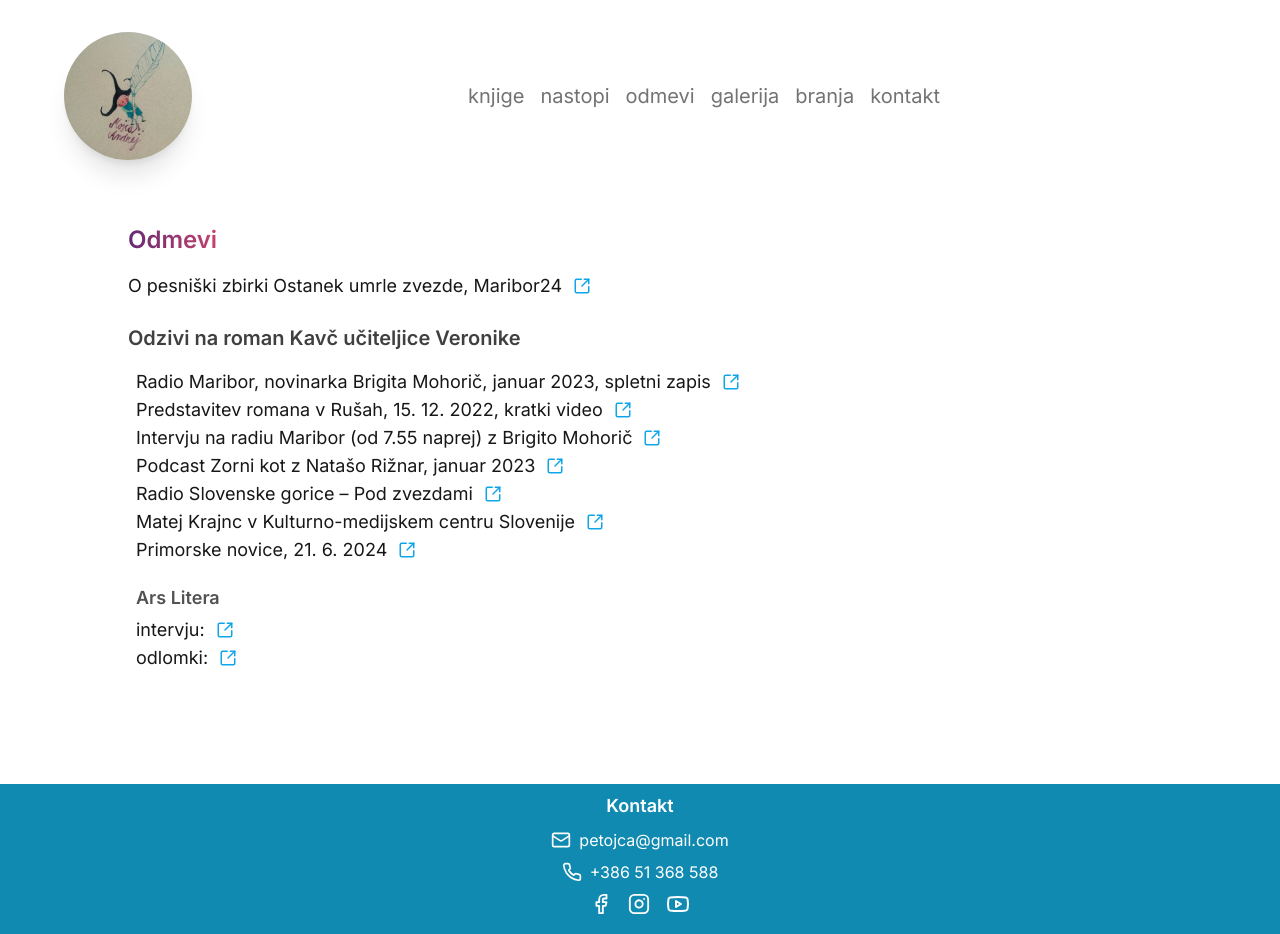
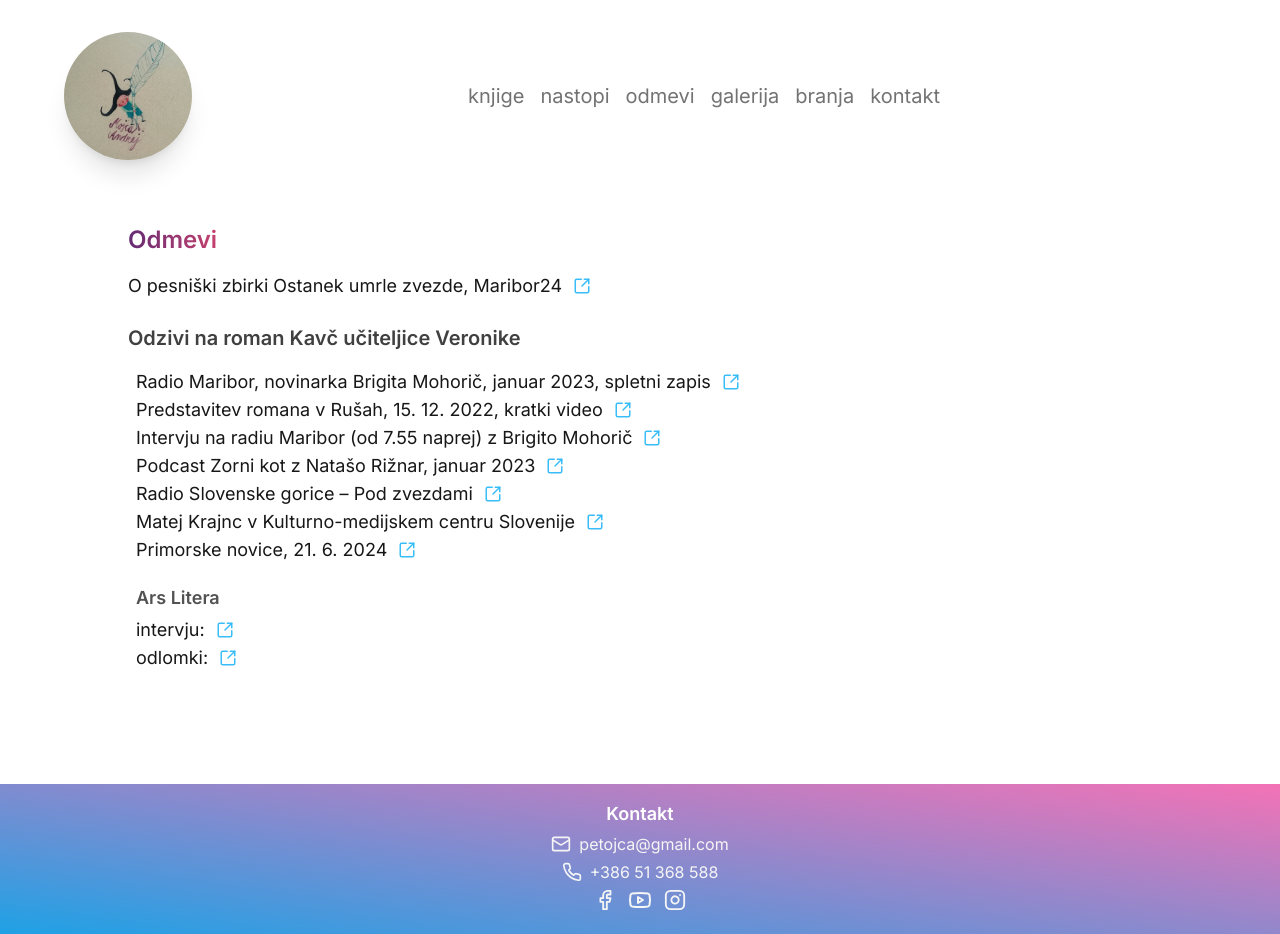
Before and after one commit to Mojca-Andrej/frontend, a Next.js app: page /odmevi in a window 1280 px wide. Shown: the top 934 px of the page. Built offline with nearby package versions, Linux system fonts and the light colour scheme.

Commit message:
minor color fixes

```diff
--- a/src/app/(general)/components/about.tsx
+++ b/src/app/(general)/components/about.tsx
@@ -28,7 +28,7 @@ export default function About() {
         </p>
       </div>
       <div className="flex flex-col justify-center md:col-span-1 items-center md:items-start ">
-        <Image width={"400"} height={"400"} src="/naslovnica.jpg" alt="Descriptive Alt Text" className="md:w-full max-h-[90%] object-cover w-2/3 rounded-sm shadow-sm" />
+        <Image width={"400"} height={"400"} src="/naslovnica.jpg" alt="Descriptive Alt Text" className="md:w-full max-h-[90%] object-cover w-2/3 rounded-md shadow-md" />
         <p className="text-neutral-500 text-sm flex justify-start px-1 py-2">Foto: Boštjan Lah</p>
       </div>
     </div>
--- a/src/app/(general)/components/footer.tsx
+++ b/src/app/(general)/components/footer.tsx
@@ -3,29 +3,27 @@ import { Facebook, Instagram, Mail, Phone, Youtube } from "lucide-react";
 
 export default function Footer () {
     return (
-        <footer id="footer" className="bg-primary-100 text-white p-2">
+        <footer id="footer" className="bg-gradient-to-tr from-sky-500 to-pink-400  pt-4 pb-2">
             <div className="flex justify-center">
-                <div className="flex flex-col items-center space-y-2">
-                    <h2 className="text-lg font-semibold">Kontakt</h2>
-                    <div className="flex space-x-2 items-center">
+                <div className="flex flex-col items-center space-y-1">
+                    <h2 className="text-lg font-semibold text-white">Kontakt</h2>
+                    <div className="flex space-x-2 items-center text-neutral-100">
                         <Mail size={20}/>
                         <p className="text-md">petojca@gmail.com</p>
                     </div>
-                    <div className="flex space-x-2 items-center">
+                    <div className="flex space-x-2 items-center text-neutral-100">
                         <Phone size={20}/>
                         <p className="text-md">+386 51 368 588</p>
                     </div>
-                    <div className="flex space-x-4 items-center justify-center">
+                    <div className="flex space-x-3 items-center justify-center text-neutral-100">
                         <Link href="https://www.facebook.com/mojca.andrej" target="_blank">
-                            <Facebook size={22}/>
+                            <Facebook size={22} className="hover:text-pink-200"/>
                         </Link>
-
+                        <Link href="https://www.youtube.com/channel/UCFa7IHSXM1oKzEXmXG3NC5Q" target="_blank">
+                            <Youtube strokeWidth={2} size={24} className="hover:text-pink-200"/>
+                        </Link>
                         <Link href="https://www.instagram.com/mojcaandrej/" target="_blank">
-                            <Instagram size={22}/>
-                        </Link>
-
-                        <Link href="https://www.youtube.com/channel/UCFa7IHSXM1oKzEXmXG3NC5Q" target="_blank">
-                            <Youtube size={24}/>
+                            <Instagram size={22} className="hover:text-pink-200"/>
                         </Link>
                     </div>
                     <div className="flex items-center pt-4 opacity-90">
--- a/src/app/(general)/components/topbar.tsx
+++ b/src/app/(general)/components/topbar.tsx
@@ -5,19 +5,19 @@ export default function Topbar() {
         <main className="flex md:flex-row flex-col py-8 md:px-16 px-4 bg-white md:text-lg items-center md:justify-between">
             <div className="logo py-3 md:py-0">
                 <Link href={"/"}>
-                    <img className="h-20 md:h-32 aspect-square object-cover rounded-full hover:border-2 shadow-xl cursor-pointer border-sky-300 transition-all"
+                    <img className="h-20 md:h-32 aspect-square object-cover rounded-full hover:border-2 shadow-xl cursor-pointer border-violet-300 transition-all"
                         src="/art/logo.jpeg"
                         alt="logo">
                     </img>
                 </Link>
             </div>
             <div className="buttons flex space-x-1 sm:space-x-2 md:space-x-4 items-center justify-center text-md sm:text-lg md:text-xl">
-                <Link className="text-neutral-500 hover:text-sky-500 focus:text-sky-400 hover:font-semibold focus:font-semibold hover-border-bottom" href="/knjige">knjige</Link>
-                <Link className="text-neutral-500 hover:text-sky-500 focus:text-sky-400 hover:font-semibold focus:font-semibold hover-border-bottom" href="/nastopi">nastopi</Link>
-                <Link className="text-neutral-500 hover:text-sky-500 focus:text-sky-400 hover:font-semibold focus:font-semibold hover-border-bottom" href="/odmevi">odmevi</Link>
-                <Link className="text-neutral-500 hover:text-sky-500 focus:text-sky-400 hover:font-semibold focus:font-semibold hover-border-bottom" href="/galerija">galerija</Link>
-                <Link className="text-neutral-500 hover:text-sky-500 focus:text-sky-400 hover:font-semibold focus:font-semibold hover-border-bottom" href="/branja">branja</Link>
-                <Link className="text-neutral-500 hover:text-sky-500 focus:text-sky-400 hover:font-semibold focus:font-semibold hover-border-bottom" href="#footer">kontakt</Link>
+                <Link className="text-neutral-500 hover:text-violet-400 focus:text-violet-300 hover:font-semibold focus:font-semibold hover-border-bottom" href="/knjige">knjige</Link>
+                <Link className="text-neutral-500 hover:text-violet-400 focus:text-violet-300 hover:font-semibold focus:font-semibold hover-border-bottom" href="/nastopi">nastopi</Link>
+                <Link className="text-neutral-500 hover:text-violet-400 focus:text-violet-300 hover:font-semibold focus:font-semibold hover-border-bottom" href="/odmevi">odmevi</Link>
+                <Link className="text-neutral-500 hover:text-violet-400 focus:text-violet-300 hover:font-semibold focus:font-semibold hover-border-bottom" href="/galerija">galerija</Link>
+                <Link className="text-neutral-500 hover:text-violet-400 focus:text-violet-300 hover:font-semibold focus:font-semibold hover-border-bottom" href="/branja">branja</Link>
+                <Link className="text-neutral-500 hover:text-violet-400 focus:text-violet-300 hover:font-semibold focus:font-semibold hover-border-bottom" href="#footer">kontakt</Link>
             </div>
 
             <div>
--- a/src/app/(general)/nastopi/page.tsx
+++ b/src/app/(general)/nastopi/page.tsx
@@ -2,7 +2,7 @@
 export default function Nastopi() {
   return (
     <main>
-      <h1 className="sm:text-2xl text-xl font-semibold bg-gradient-to-r bg-clip-text text-transparent w-fit from-[#2193b0] to-[#6dd5ed] from-40% md:mb-4 mb-2">Gledališče</h1>
+      <h1 className="sm:text-2xl text-xl font-semibold bg-gradient-to-r bg-clip-text text-transparent w-fit from-[#2193b0] to-sky-400 from-40% md:mb-4 mb-2">Gledališče</h1>
       <h2 className="md:text-xl text-lg text-neutral-700 py-4"><span className="font-semibold">MOR</span> (Mladi oder Ruše) je CEZAM (Center za mlade Ruše) zasnoval leta 2014 z režiserko Tanjo Lužar.</h2>
 
       <section className="text-neutral-900 pb-2 flex space-x-4 items-start md:items-center md:px-4 px-2 text-sm md:text-md">
@@ -96,7 +96,7 @@ export default function Nastopi() {
       </section>
       {/* </div> */}
 
-      <h1 className="sm:text-2xl text-xl font-semibold bg-gradient-to-r bg-clip-text text-transparent w-fit from-[#2193b0] to-[#6dd5ed] from-40% md:my-4 mt-4 mb-2">Nastopi in Predstavitve</h1>
+      <h1 className="sm:text-2xl text-xl font-semibold bg-gradient-to-r bg-clip-text text-transparent w-fit from-[#2193b0] to-sky-400 from-40% md:my-4 mt-4 mb-2">Nastopi in Predstavitve</h1>
 
       <h2 className="md:text-xl text-lg text-neutral-700 py-4 font-semibold">Doma</h2>
 
--- a/src/app/(general)/odmevi/page.tsx
+++ b/src/app/(general)/odmevi/page.tsx
@@ -17,7 +17,7 @@ export default function Odmevi() {
                       <div className="text-neutral-900 mr-2">
                         {odmev.title}
                       </div>
-                      <Link className="text-sky-500 hover:text-sky-700 flex  items-center" href={odmev.src} target="_blank"> <SquareArrowOutUpRight className="h-[18px] aspect-square"/></Link>
+                      <Link className="text-sky-400 hover:text-sky-600 flex  items-center" href={odmev.src} target="_blank"> <SquareArrowOutUpRight className="h-[18px] aspect-square"/></Link>
                     </li>
                 ))}
             </ul>
@@ -31,7 +31,7 @@ export default function Odmevi() {
                       <div className="text-neutral-900 mr-2">
                         {odmev.title}
                       </div>
-                      <Link className="text-sky-500 hover:text-sky-700 flex items-center justify-center" href={odmev.src} target="_blank"> <SquareArrowOutUpRight className="h-[18px] aspect-square"/></Link>
+                      <Link className="text-sky-400 hover:text-sky-600 flex items-center justify-center" href={odmev.src} target="_blank"> <SquareArrowOutUpRight className="h-[18px] aspect-square"/></Link>
                     </li>
                 ))}
             </ul>
@@ -43,7 +43,7 @@ export default function Odmevi() {
                           <div className="text-neutral-900 mr-2">
                             {odmev.title}:
                           </div>
-                          <Link className="text-sky-500 hover:text-sky-700 flex items-center" href={odmev.src} target="_blank"> <SquareArrowOutUpRight className="h-[18px] aspect-square"/></Link>
+                          <Link className="text-sky-400 hover:text-sky-600 flex items-center" href={odmev.src} target="_blank"> <SquareArrowOutUpRight className="h-[18px] aspect-square"/></Link>
                         </li>
                     ))}
                 </ul>
--- a/src/app/globals.css
+++ b/src/app/globals.css
@@ -60,7 +60,7 @@ body {
   bottom: -1px; /* Adjust the position as needed */
   width: 80%;
   height: 1px; /* Adjust the height as needed */
-  background-color: #0284c7; /* Use the current text color */
+  background-color: #8b5cf6; /* Use the current text color */
   transform: scaleX(0);
   transition: transform 0.3s ease-in-out;
 }
```
